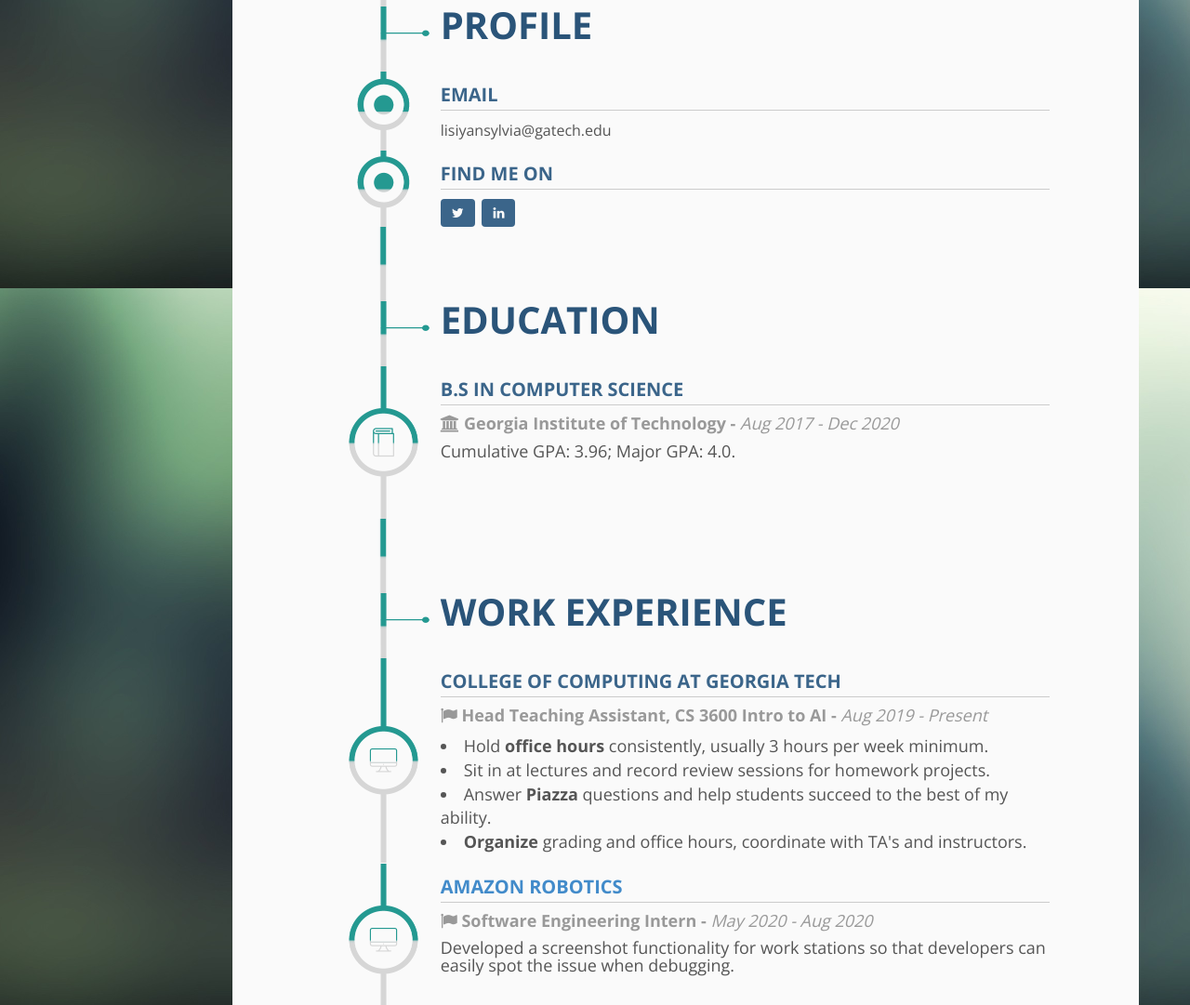
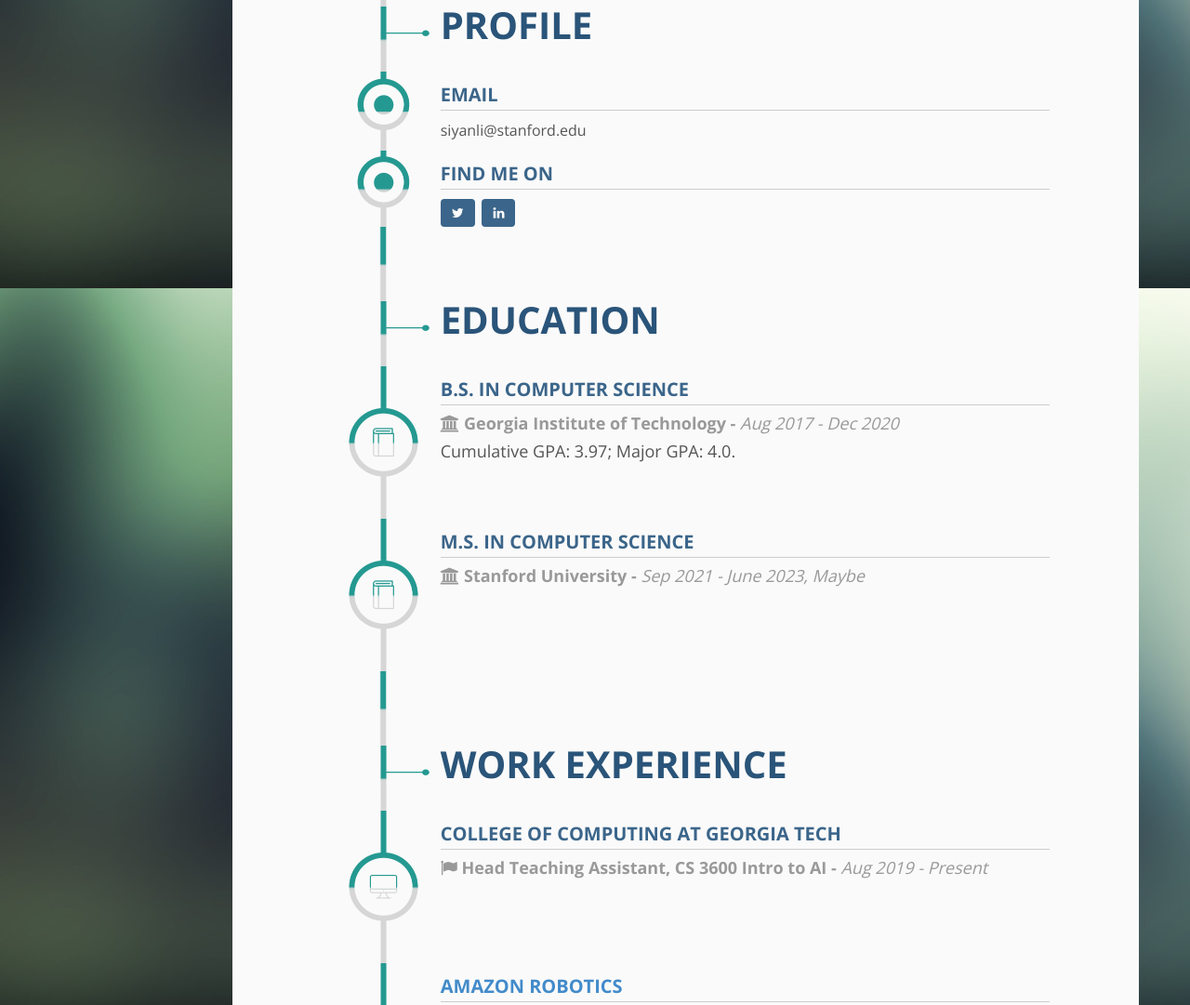
Before and after one commit to siyan-sylvia-li/sli613.github.io, a plain HTML site: page index.html in a window 1280 px wide. Shown: the part 490-1571 px from the top of the page at 93% size. Drawn offline with nearby package versions, Linux system fonts and the light colour scheme.

Commit message:
May 2021 Update

```diff
--- a/index.html
+++ b/index.html
@@ -175,7 +175,7 @@
           <!-- Welcome Title-->
           <div class="typed-strings intro-title1">
             <p>I'm <span class="color1 bold">Siyan "Sylvia" Li</span>.</p>
-            <p>I'm a Senior at <span class="color1">Georgia Tech.</span></p>
+            <p>I'm a Master's Student at <span class="color1">Stanford.</span></p>
             <p>I'm a Computer Scientist.</p>
             <p>I'm an Improvisor.</p>
             <p>I'm an Artist.</p>
@@ -184,7 +184,7 @@
           <br>
           <!-- /Welcome Title -->
           <!-- Job - -->
-          <h2 class="intro-title2">In the Grad School Market.</h2>
+          <h2 class="intro-title2">Brand New Masters Student.</h2>
           <p>My pronouns are <a class="text-primary" href="https://www.mypronouns.org/she-her" target="_blank">she/her</a>.</p>
           <!-- /job -->
           <!-- Description -->
@@ -246,7 +246,7 @@
                   <h3 class="section-item-title-1">Email</h3>
                   <!-- /Subtitle -->
                   <!-- content -->
-                  <p>lisiyansylvia@gatech.edu</p>
+                  <p>siyanli@stanford.edu</p>
                   <!-- /Content -->
                 </div>
               </div>
@@ -327,15 +327,44 @@
               <div class="col-md-8 content-wrap bg1">
                 <div class="line-content line-content-education">
                   <!-- Graduation title -->
-                  <h3 class="section-item-title-1">B.S in COMPUTER SCIENCE</h3>
+                  <h3 class="section-item-title-1">B.S. in COMPUTER SCIENCE</h3>
                   <!-- /Graduation title -->
                   <!-- Graduation time -->
                   <h4 class="graduation-time"><i class="fa fa-university"></i> Georgia Institute of Technology - <span class="graduation-date">Aug 2017 - Dec 2020</span></h4>
                   <!-- /Graduation time -->
                   <!-- content -->
                   <div class="graduation-description">
-                    <p>Cumulative GPA: 3.96; Major GPA: 4.0.</p>
+                    <p>Cumulative GPA: 3.97; Major GPA: 4.0.</p>
                   </div>
+                  <!-- /Content -->
+                </div>
+              </div>
+              <!-- /Item Content -->
+              <!-- Margin Collum -->
+              <div class="col-md-1 bg1 timeline-space full-height hidden-sm hidden-xs"></div>
+              <!-- /Margin Collum -->
+            </div>
+            <!-- /SECTION ITEM -->
+
+            <!-- SECTION ITEM -->
+            <div class="line row">
+              <!-- Margin Collums (necessary for the timeline effect) -->
+              <div class="col-md-1 bg1 timeline-space full-height hidden-sm hidden-xs"></div>
+              <div class="col-md-2 timeline-progress hidden-sm hidden-xs full-height timeline-education "></div>
+              <!-- /Margin Collums -->
+              <!-- Item Content -->
+              <div class="col-md-8 content-wrap bg1">
+                <div class="line-content line-content-education">
+                  <!-- Graduation title -->
+                  <h3 class="section-item-title-1">M.S. in COMPUTER SCIENCE</h3>
+                  <!-- /Graduation title -->
+                  <!-- Graduation time -->
+                  <h4 class="graduation-time"><i class="fa fa-university"></i> Stanford University - <span class="graduation-date">Sep 2021 - June 2023, Maybe</span></h4>
+                  <!-- /Graduation time -->
+                  <!-- content -->
+                  <!-- <div class="graduation-description"> -->
+                  <!--   <p>Cumulative GPA: 3.97; Major GPA: 4.0.</p>
+                  </div> -->
                   <!-- /Content -->
                 </div>
               </div>
@@ -397,12 +426,12 @@
                   <h4 class="job"><i class="fa fa-flag"></i> Head Teaching Assistant, CS 3600 Intro to AI - <span class="job-date">Aug 2019 - Present</span></h4>
                   <!-- /Graduation time -->
                   <!-- content -->
-                  <div class="job-description">
+                  <!-- <div class="job-description">
                     <li>Hold <b>office hours</b> consistently, usually 3 hours per week minimum. </li>
                     <li>Sit in at lectures and record review sessions for homework projects.</li>
                     <li>Answer <b>Piazza</b> questions and help students succeed to the best of my ability. </li>
                     <li><b>Organize</b> grading and office hours, coordinate with TA's and instructors.</li>
-                  </div>
+                  </div> -->
                   <!-- /Content -->
                 </div>
               </div>
@@ -429,9 +458,9 @@
                   <h4 class="job"><i class="fa fa-flag"></i> Software Engineering Intern - <span class="job-date">May 2020 - Aug 2020</span></h4>
                   <!-- /Graduation time -->
                   <!-- content -->
-                  <div class="job-description">
+                 <!--  <div class="job-description">
                     <p>Developed a screenshot functionality for work stations so that developers can easily spot the issue when debugging.</p>
-                  </div>
+                  </div> -->
                   <!-- /Content -->
                 </div>
               </div>
@@ -744,7 +773,7 @@
                   <h3 class="section-item-title-1">Theater</h3>
                   <!-- /Subtitle -->
                   <!-- content -->
-                  <p>I am an active member (soon alumna) of <a href="dramatech.org" target="_blank">DramaTech Theatre</a>, where I have been an improvisor in its improve troupe <i>Let's Try This!</i>, a costumes designer, a prop designer, plus I served as its marketing director for one year. Here are a couple of improv shows I was in during the pandemic: <a href="https://youtu.be/TBECmYzNl5E" target="_blank">Land Before Improv</a>, <a href="https://youtu.be/jj_gPUF0XoQ" target="_blank">The Witchhunt</a>, <a href="https://www.youtube.com/watch?v=gYKIHgqmQyE" target="_blank">Life, Improvised</a>.</p>
+                  <p>I am an alumna of <a href="dramatech.org" target="_blank">DramaTech Theatre</a>, where I have been an improvisor in its improve troupe <i>Let's Try This!</i>, a costumes designer, a prop designer, plus I served as its marketing director for one year. Here are a couple of improv shows I was in during the pandemic: <a href="https://youtu.be/TBECmYzNl5E" target="_blank">Land Before Improv</a>, <a href="https://youtu.be/jj_gPUF0XoQ" target="_blank">The Witchhunt</a>, <a href="https://www.youtube.com/watch?v=gYKIHgqmQyE" target="_blank">Life, Improvised</a>.</p>
                   <!-- /Content -->
                 </div>
               </div>
@@ -769,6 +798,7 @@
                   <!-- /Subtitle -->
                   <!-- content -->
                   <li>I am self-studying Japanese.</li>
+                  <li>I am currently finishing my Star Trek education by watching TOS (And only some TOS movies) + TNG + The Borg Episodes in DS9 + Discovery + Lower Decks.</li>
                   <li>I bought a cookbook which contains recipes from one of my favorite TV shows, <i>Hannibal</i>, and have been cooking from that book.</li>
                   <li>I write fan fictions.</li>
                   <!-- /Content -->
```
